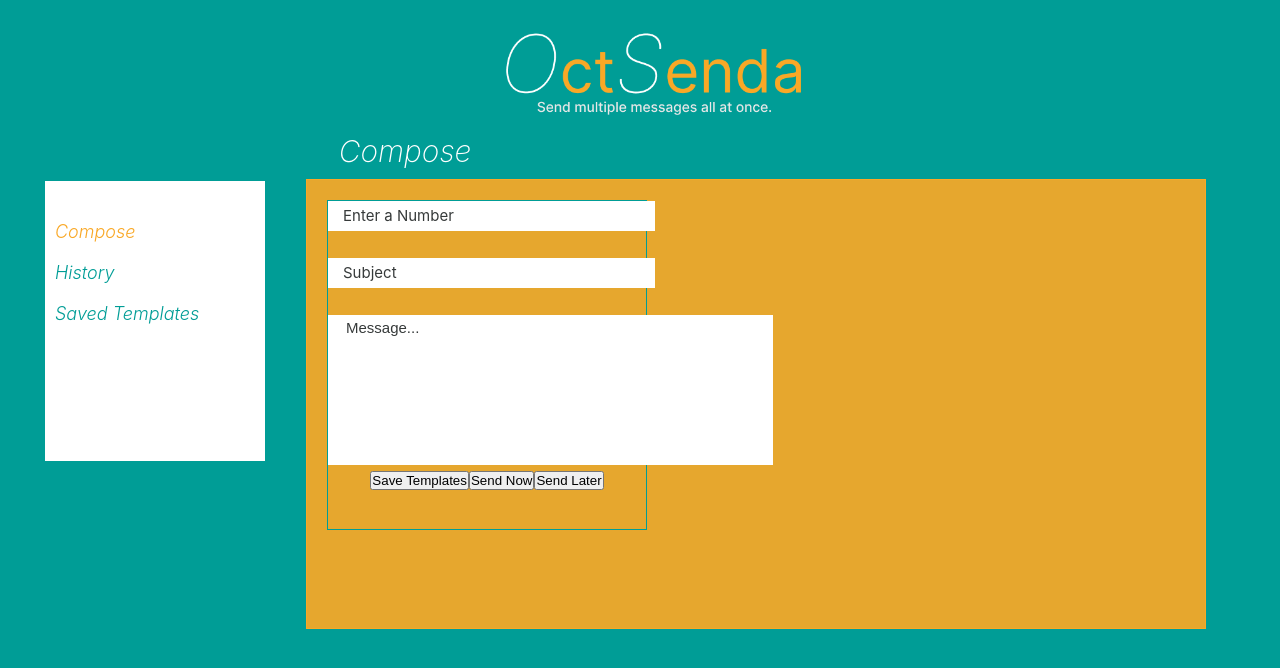
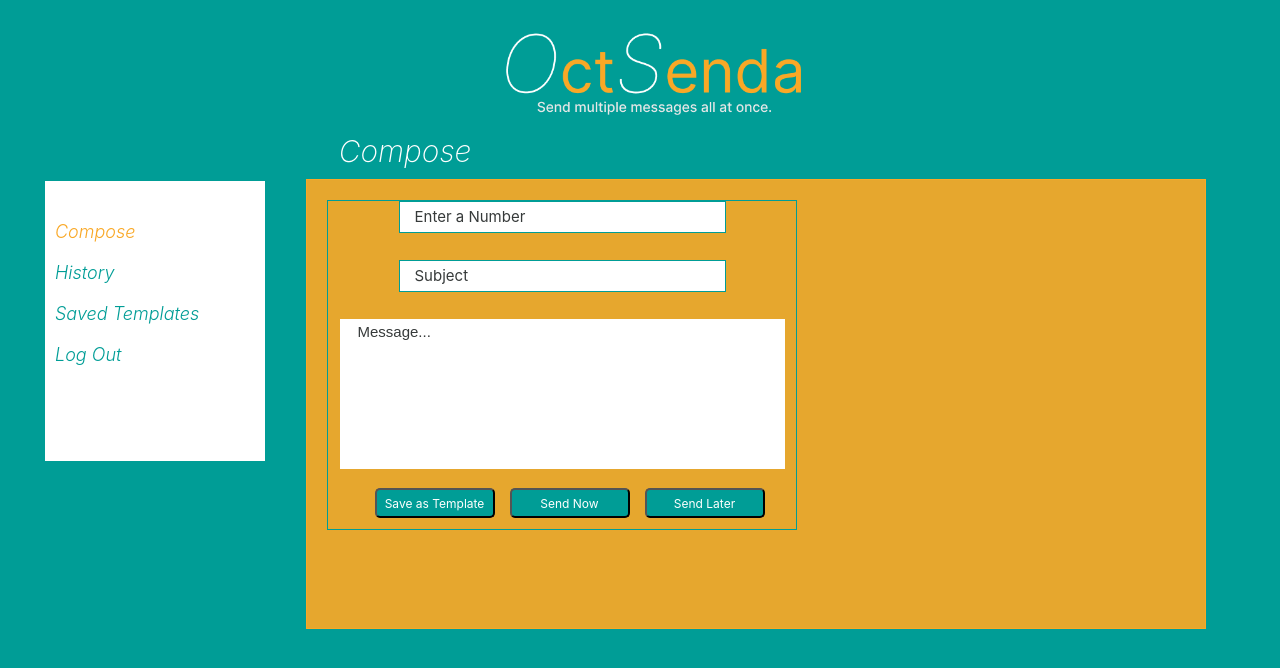
Before and after one commit to eliezergyan/Sms-Sender-Project, a React (Create React App) app in the folder View/octsend/: page /compose in a window 1280 px wide. Shown: the top 668 px of the page. Built offline with nearby package versions, Linux system fonts and the light colour scheme.

Commit message:
Commit for compose state

```diff
--- a/View/octsend/src/components/compose/compose.css
+++ b/View/octsend/src/components/compose/compose.css
@@ -56,7 +56,7 @@
 
 }
 
-.left-section-compose h2:nth-child(2),.left-section-compose h2:last-child {
+.left-section-compose h2:nth-child(2),.left-section-compose h2:nth-child(3),.left-section-compose h2:last-child {
     color: #009D96;
     font-weight: 300;
     /* border: 1px solid red; */
@@ -111,6 +111,7 @@
     width: 327px;
     margin-bottom: 27px;
     border: none;
+    border: 1px solid #009D96;
 }
 
 .form-section{
@@ -119,11 +120,23 @@
 .form-section form{
     margin-left: 0px;
     border: 1px solid #009D96;
-    width: 320px;
+    width: 470px;
     margin: 0;
     height: 330px;
 }
 
+.form-section button{
+    width: 120px;
+    height: 30px;
+    background-color: #009D96;
+    margin-left: 15px;
+    margin-top: 15px;
+    font-size: 12px;
+    font-family: 'Inter', sans-serif;
+    color: #fff;
+    border-radius: 5px;
+
+}
 
 
 #compose-subject{
@@ -134,6 +147,7 @@
     width: 327px;
     height: 28px;
     padding: 15px;
+    border: 1px solid #009D96;
 
 }
 
--- a/View/octsend/src/components/compose/compose.js
+++ b/View/octsend/src/components/compose/compose.js
@@ -17,6 +17,7 @@ const Compose = () =>{
                     <h2>Compose</h2>
                     <h2>History</h2>
                     <h2>Saved Templates</h2>
+                    <h2>Log Out</h2>
                 </div>
             </div>
             <div className="main-section">
@@ -30,7 +31,7 @@ const Compose = () =>{
                                     <input type="text" placeholder="Subject" id="compose-subject"/>
                                     <br />
                                     <textarea type="text" placeholder="Message..." class="message-mobile" id="message " required></textarea>
-                                    <button>Save Templates</button>
+                                    <button>Save as Template</button>
                                     <button>Send Now</button>
                                     <button>Send Later</button>
                                 </form>
--- a/View/octsend/src/components/signin/signin.css
+++ b/View/octsend/src/components/signin/signin.css
@@ -109,6 +109,9 @@
      width: 15px;
      height: 15px;
      margin-left: 15px;
+     accent-color: #F9A826;
+     cursor: pointer;
+
  }
 
  .signin-form label{
```
